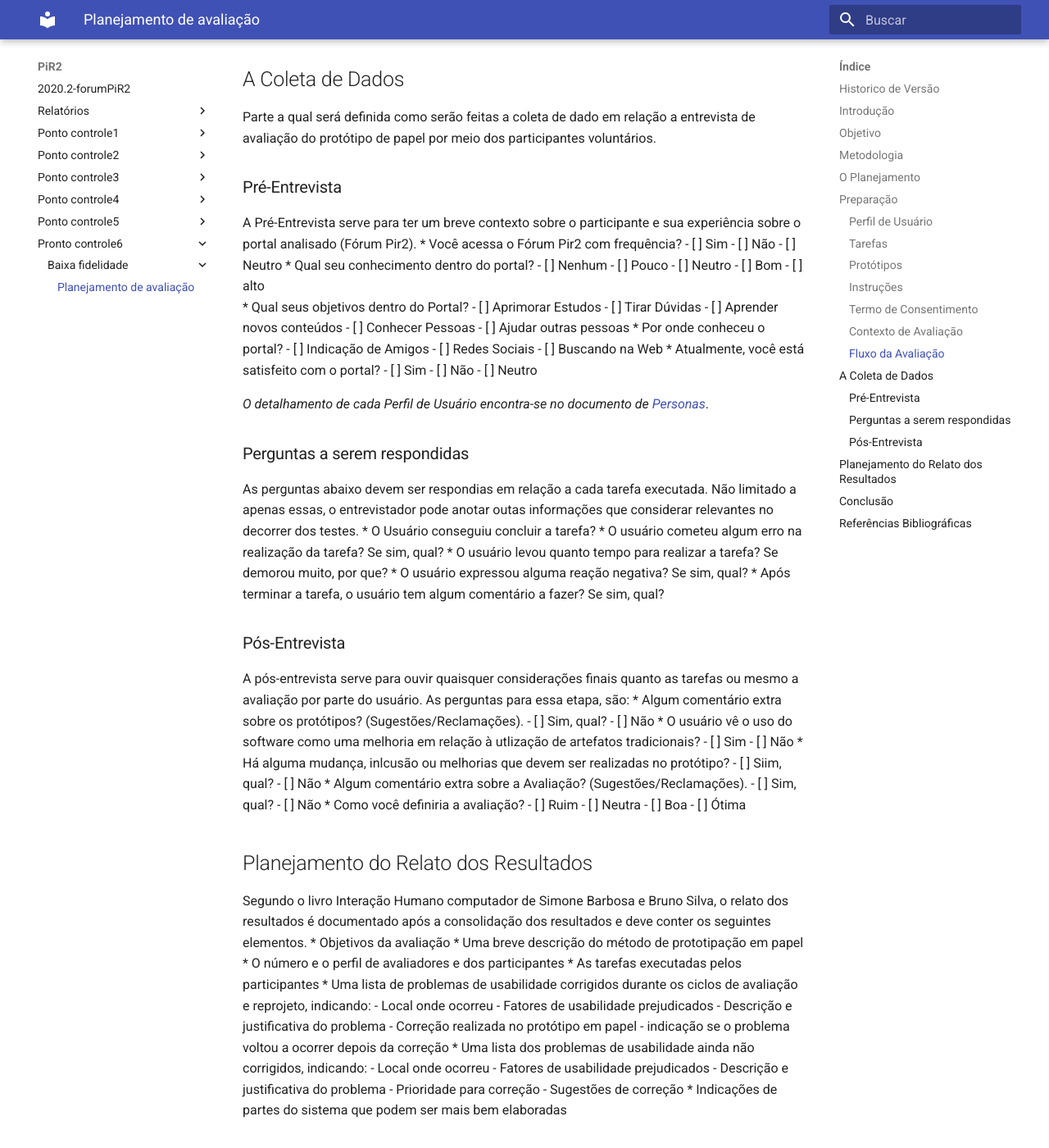
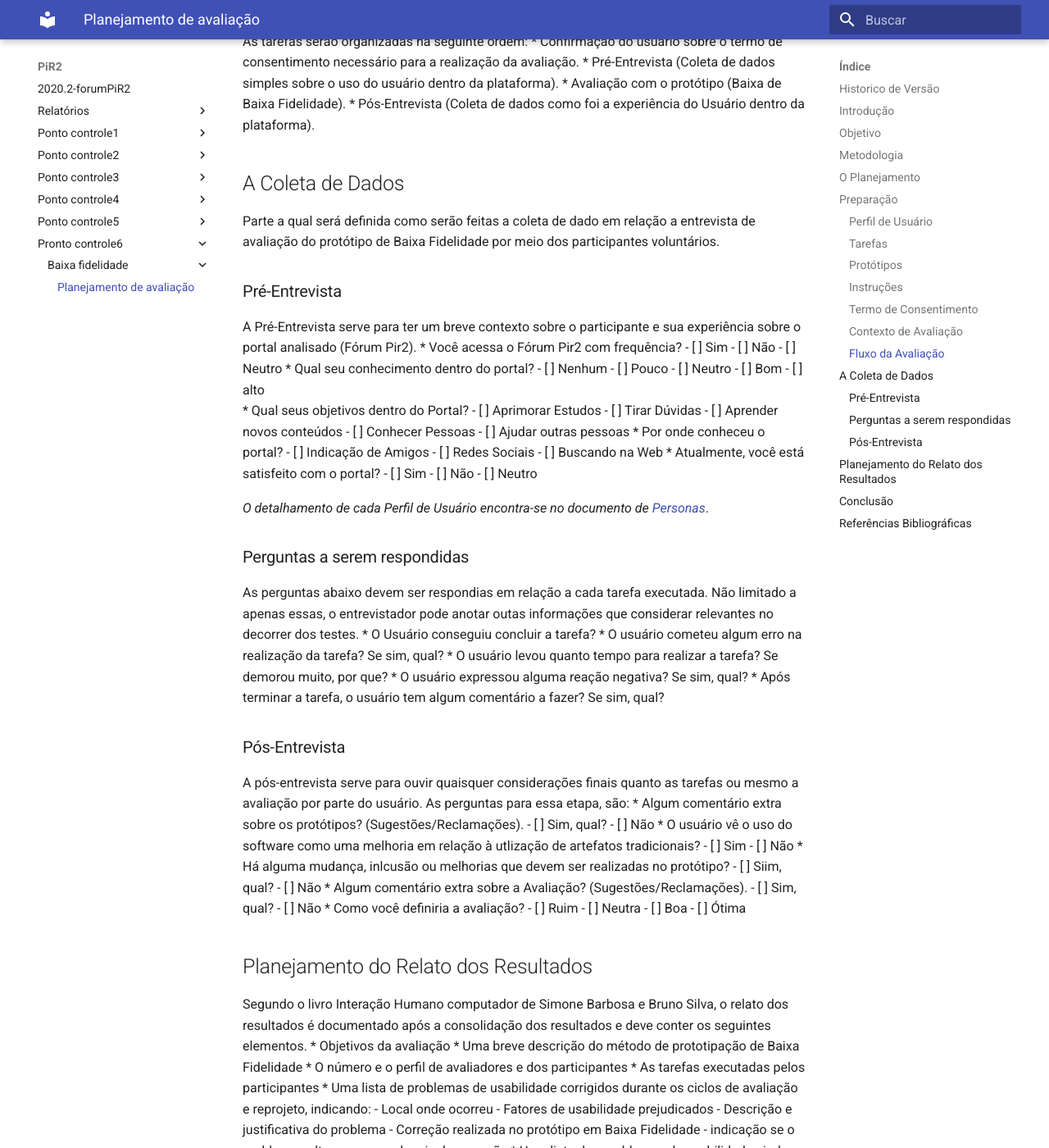
Before and after one commit to liversonp/2020.2-forumPiR2, an MkDocs documentation site: the page built from docs/pronto_controle6/baixa_fidelidade/planejamento_da_avaliazao.md, in a window 1280 px wide and 1400 px high, scrolled down 3320 px. Shown: the whole window at 82% size. Built offline with MkDocs 1.6.1 and Material for MkDocs 9.7.7, drawn with Linux system fonts in a browser that asks for light colours; some of the changed text lies outside the part shown.

Commit message:
Atualização do Documento

```diff
--- a/docs/pronto_controle6/baixa_fidelidade/planejamento_da_avaliazao.md
+++ b/docs/pronto_controle6/baixa_fidelidade/planejamento_da_avaliazao.md
@@ -12,7 +12,7 @@
 
 Com isso o Protótipo de Baixa Fidelidade vem com o objetivo de iniciar validações visuais e de funcionalidades relacionadas ao desenvolvimento de um produto de software.
 
-A partir disso, seguiremos usando a metodologia de planejamento baseada no livro Interação Humano computador de Simone Barbosa e Bruno Silva, que consiste nos passos de preparação, coleta de dados e interpretação, consolidação dos relados e relados dos resultados.
+A partir disso, seguiremos usando a metodologia de planejamento baseada no livro Interação Humano computador de Simone Barbosa e Bruno Silva, que consiste nos passos de preparação, coleta de dados e interpretação, consolidação dos relados e relados dos resultados, sendo adaptada para um planejamento de avaliação relacionado ao Protótipo de Baixa Fidelidade.
 
 1. Preparação:
     Consiste em preparar os elementos necessários para realizar a avaliação, como por exemplo: Definir as tarefas, os perfís dos participantes, os protótipos a serem utilizados, quais perguntas serão abordadas e por fim a realização de um teste piloto.
@@ -21,7 +21,7 @@
 3. Consolidação dos Resultados:
     Consiste na fase a qual os avaliadores analísem os problemas encontrados, relatando-os, além de filtrar os dados e sugerir possíveis correções.
 4. Relato dos Resultados:
-    Consiste na fase final da Avaliação do Protótipo de Papel, é onde os avaliadores relatam os problemas encontrados durante a participação dos usuários voluntários e sugerem correções.
+    Consiste na fase final da Avaliação do Protótipo de Baixa Fidelidade, é onde os avaliadores relatam os problemas encontrados durante a participação dos usuários voluntários e sugerem correções.
 
 *Desse modo, esse documento visa principalmente documentar a fase de preparação e planejamento do relato dos resultados, por meio da avaliação dos participantes voluntários no protótipo de Baixa Fidelidade.*
 
@@ -64,16 +67,16 @@
 * Pesquisar e visualizar um usuário
 
 ### Protótipos
-* [Baixa Fidelidade]()
+* [Protótipo de Baixa Fidelidade]()
 
 ### Instruções
 * Teste Piloto
 
-O teste piloto terá o formato de uma entrevista, podendo ser utilizar as personas e também pessoas reais, as quais precisam ter um perfil adequado de acordo com o perfil traçado pelos avaliadores e baseado no uso da plataforma. O detalhamento desse documento pode ser acessado clicando [aqui]().
+Continuaresmos com o teste piloto, que terá o formato de uma entrevista, podendo ser utilizar as personas e também pessoas reais, as quais precisam ter um perfil adequado de acordo com o perfil traçado pelos avaliadores e baseado no uso da plataforma. O detalhamento desse documento pode ser acessado clicando [aqui](https://github.com/Interacao-Humano-Computador/2020.2-forumPiR2/blob/main/docs/ponto_controle5/teste_piloto/teste_piloto_prototipo_de_papel.md).
 
 ### Termo de Consentimento
 
-O [Termo de Consentimento](https://interacao-humano-computador.github.io/2020.2-forumPiR2/ponto_controle4/analise_de_tarefas/termo/) é um documento baseado nos princípios éticos que envolvem pessoas. Isso assegura que toda e qualquer pessoa estará ciente de todas as características que permeiam o processo, desde objetivos, tempo de duração ou qualquer outra questão pertinente, principalmente quando se fala em eventuais riscos ou complicações no decorrer da atividade, por menor que eles sejam. Segundo Johnson (2001, apud DINIZ, 2010).
+O [Termo de Consentimento](https://github.com/Interacao-Humano-Computador/2020.2-forumPiR2/blob/main/docs/ponto_controle4/analise_de_tarefas/termo.md) é um documento baseado nos princípios éticos que envolvem pessoas. Isso assegura que toda e qualquer pessoa estará ciente de todas as características que permeiam o processo, desde objetivos, tempo de duração ou qualquer outra questão pertinente, principalmente quando se fala em eventuais riscos ou complicações no decorrer da atividade, por menor que eles sejam. Segundo Johnson (2001, apud DINIZ, 2010).
 
 ### Contexto de Avaliação
 
@@ -84,11 +87,11 @@
 As tarefas serão organizadas na seguinte ordem:
 * Confirmação do usuário sobre o termo de consentimento necessário para a realização da avaliação.
 * Pré-Entrevista (Coleta de dados simples sobre o uso do usuário dentro da plataforma).
-* Avaliação com o protótipo (Baixa Fidelidade).
+* Avaliação com o protótipo (Baixa de Baixa Fidelidade).
 * Pós-Entrevista (Coleta de dados como foi a experiência do Usuário dentro da plataforma).
 
 ## A Coleta de Dados
-Parte a qual será definida como serão feitas a coleta de dado em relação a entrevista de avaliação do protótipo de papel por meio dos participantes voluntários.
+Parte a qual será definida como serão feitas a coleta de dado em relação a entrevista de avaliação do protótipo de Baixa Fidelidade por meio dos participantes voluntários.
 
 ### Pré-Entrevista
 A Pré-Entrevista serve para ter um breve contexto sobre o participante e sua experiência sobre o portal analisado (Fórum Pir2).
@@ -117,7 +120,7 @@
 - [ ] Não
 - [ ] Neutro
 
-*O detalhamento de cada Perfil de Usuário encontra-se no documento de [Personas](https://interacao-humano-computador.github.io/2020.2-forumPiR2/ponto_controle2/analise_de_requisitos/personas/)*.
+*O detalhamento de cada Perfil de Usuário encontra-se no documento de [Personas](https://github.com/Interacao-Humano-Computador/2020.2-forumPiR2/blob/main/docs/ponto_controle2/analise_de_requisitos/personas.md)*.
 
 ### Perguntas a serem respondidas
 As perguntas abaixo devem ser respondias em relação a cada tarefa executada. Não limitado a apenas essas, o entrevistador pode anotar outas informações que considerar relevantes no decorrer dos testes.
@@ -150,14 +153,14 @@
 ## Planejamento do Relato dos Resultados
 Segundo o livro Interação Humano computador de Simone Barbosa e Bruno Silva, o relato dos resultados é documentado após a consolidação dos resultados e deve conter os seguintes elementos.
 * Objetivos da avaliação
-* Uma breve descrição do método de prototipação em papel
+* Uma breve descrição do método de prototipação de Baixa Fidelidade
 * O número e o perfil de avaliadores e dos participantes
 * As tarefas executadas pelos participantes
 * Uma lista de problemas de usabilidade corrigidos durante os ciclos de avaliação e reprojeto, indicando:
     - Local onde ocorreu
     - Fatores de usabilidade prejudicados
     - Descrição e justificativa do problema
-    - Correção realizada no protótipo em papel
+    - Correção realizada no protótipo em Baixa Fidelidade
     - indicação se o problema voltou a ocorrer depois da correção
 * Uma lista dos problemas de usabilidade ainda não corrigidos, indicando:
     - Local onde ocorreu
```
Also changed, not shown: other parts of docs/pronto_controle6/baixa_fidelidade/planejamento_da_avaliazao.md (+4 -1 lines).
